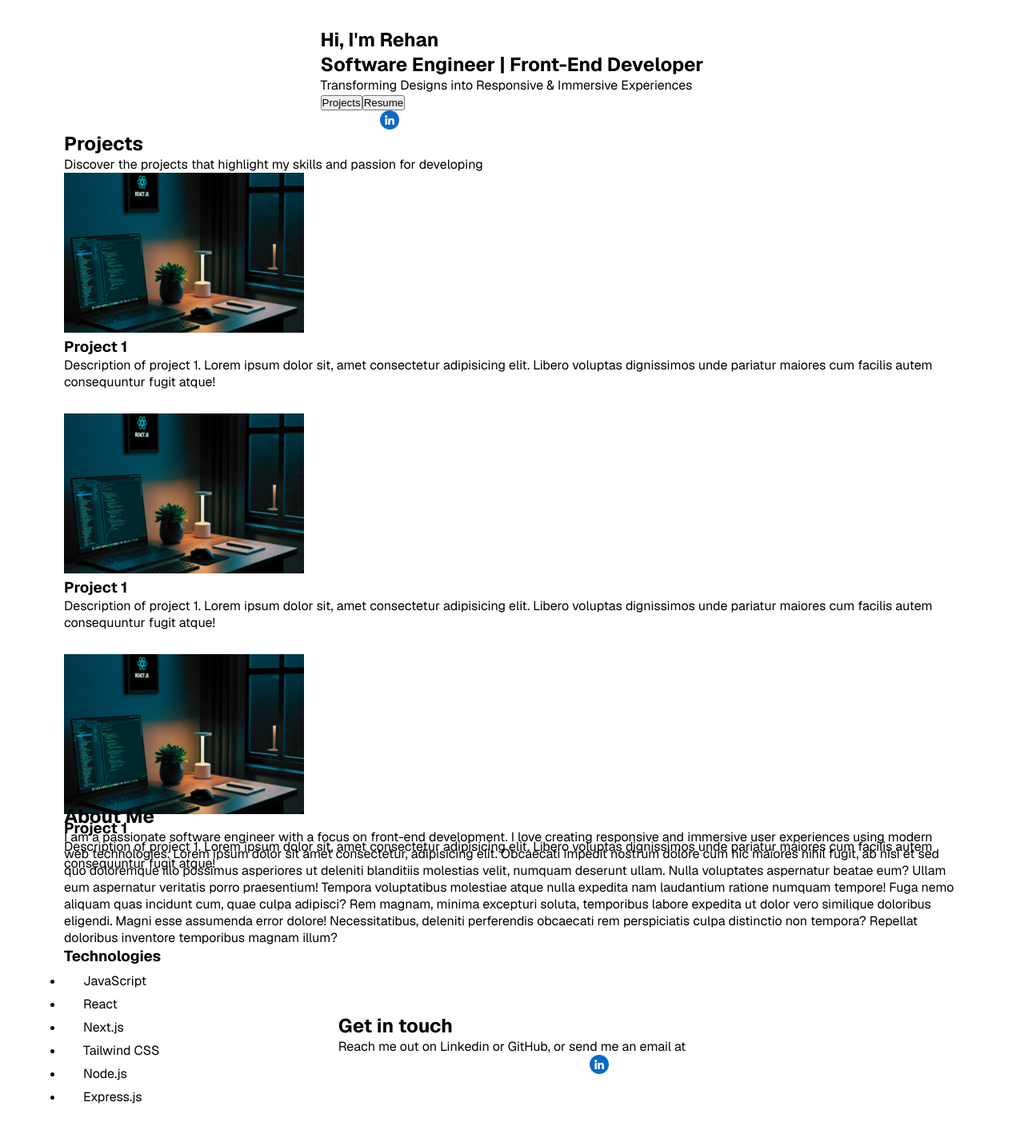
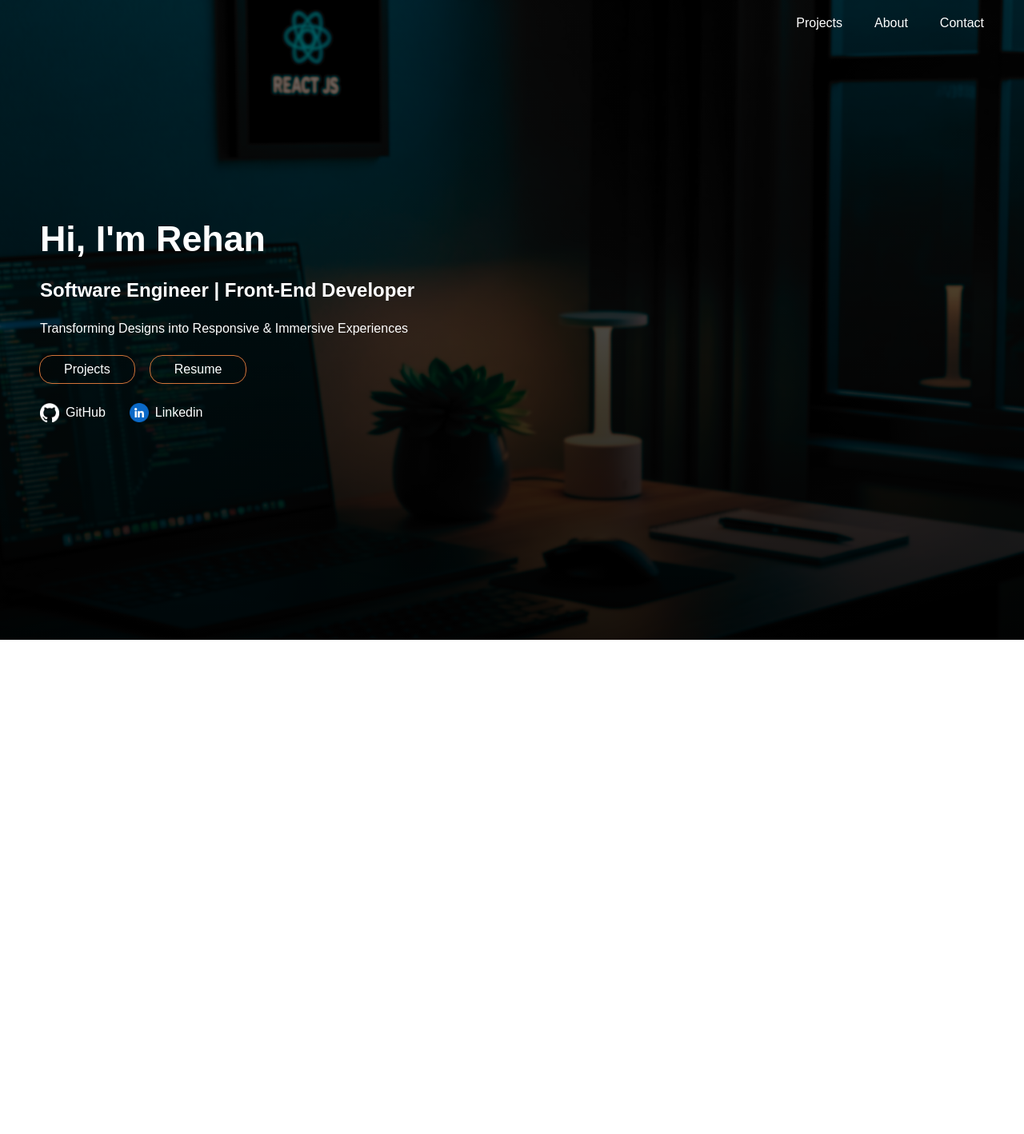
Before and after one commit to mohammedsrehan/portfolio, a Next.js app: page / in a window 1280 px wide. Shown: the top 1418 px of the page at 80% size. After the commit the page ends 800 px from the top, so only its background shows below. Built offline with nearby package versions, Linux system fonts and the light colour scheme.

Commit message:
adding basic styles to the structure

```diff
--- a/src/app/page.module.css
+++ b/src/app/page.module.css
@@ -1,167 +1,165 @@
 .page {
-  --gray-rgb: 0, 0, 0;
-  --gray-alpha-200: rgba(var(--gray-rgb), 0.08);
-  --gray-alpha-100: rgba(var(--gray-rgb), 0.05);
-
-  --button-primary-hover: #383838;
-  --button-secondary-hover: #f2f2f2;
-
-  display: grid;
-  grid-template-rows: 20px 1fr 20px;
-  align-items: center;
-  justify-items: center;
-  min-height: 100svh;
-  padding: 80px;
-  gap: 64px;
-  font-family: var(--font-geist-sans);
+  background-image: linear-gradient(rgba(0, 0, 0, 0.5), rgba(0, 0, 0, 0.9)),
+    url("/bg_image.png");
+  /* background-image: url("/bg_image.png"); */
+  background-size: cover;
+  background-position: center;
+  background-repeat: no-repeat;
+  height: 100vh;
+  width: 100%;
 }
-
-@media (prefers-color-scheme: dark) {
-  .page {
-    --gray-rgb: 255, 255, 255;
-    --gray-alpha-200: rgba(var(--gray-rgb), 0.145);
-    --gray-alpha-100: rgba(var(--gray-rgb), 0.06);
-
-    --button-primary-hover: #ccc;
-    --button-secondary-hover: #1a1a1a;
-  }
-}
-
-.main {
+.hero {
   display: flex;
   flex-direction: column;
-  gap: 32px;
-  grid-row-start: 2;
+  justify-content: center;
+  height: 100vh;
+  width: 100%;
+  color: white;
+  gap: 25px;
+  padding: 0 50px;
 }
-
-.main ol {
-  font-family: var(--font-geist-mono);
-  padding-left: 0;
+.landing {
+  position: relative;
+}
+.nav {
+  display: flex;
+  justify-content: center;
+  align-items: center;
+  gap: 40px;
+  font-size: 1rem;
+  color: #fff;
+  padding: 10px 50px;
+  margin: 10px auto;
+  position: absolute;
+  top: 0;
+  right: 0;
+}
+.header_text {
+  font-size: 2.8rem;
+  font-weight: bold;
   margin: 0;
-  font-size: 14px;
-  line-height: 24px;
-  letter-spacing: -0.01em;
-  list-style-position: inside;
+  max-width: 50vw;
 }
-
-.main li:not(:last-of-type) {
-  margin-bottom: 8px;
+.sub_Title {
+  font-size: 1.5rem;
+  margin: 0;
 }
-
-.main code {
-  font-family: inherit;
-  background: var(--gray-alpha-100);
-  padding: 2px 4px;
-  border-radius: 4px;
-  font-weight: 600;
+.button_container {
+  display: flex;
+  gap: 20px;
 }
-
-.ctas {
+.button {
+  all: unset;
+  padding: 8px 30px;
+  border-radius: 15px;
+  outline: 1px solid #d27338;
+  background-color: transparent;
+  color: #fff;
+  cursor: pointer;
+}
+.socials {
   display: flex;
-  gap: 16px;
+  gap: 30px;
 }
-
-.ctas a {
-  appearance: none;
-  border-radius: 128px;
-  height: 48px;
-  padding: 0 20px;
-  border: 1px solid transparent;
-  transition:
-    background 0.2s,
-    color 0.2s,
-    border-color 0.2s;
-  cursor: pointer;
+.social_link {
   display: flex;
   align-items: center;
   justify-content: center;
-  font-size: 16px;
-  line-height: 20px;
-  font-weight: 500;
+  gap: 8px;
+}
+.projects {
+  display: flex;
+  flex-direction: column;
+  /* align-items: center; */
+  background-color: #000;
+  /* width: 100%; */
+  color: #fff;
+  padding: 20px 50px;
+}
+.project_header_text {
+  display: flex;
+  align-items: flex-start;
+  font-size: 2rem;
+  padding: 20px 0;
+  font-weight: bold;
+  margin: 0;
+  max-width: 50vw;
+  text-align: left;
+}
+.projects_subtitle {
+  font-size: 1rem;
+  padding-bottom: 20px;
+}
+.projects_list {
+  display: flex;
+  align-items: center;
+  justify-content: space-between;
+  gap: 20px;
+  flex-wrap: wrap;
+}
+.project_item {
+  gap: 10px;
+}
+.project_description {
+  width: 300px;
+  display: flex;
+  flex-direction: column;
+  margin-top: 20px;
+  justify-content: space-around;
+  gap: 10px;
+}
+.project_technologies {
+  display: flex;
+  gap: 20px;
+  flex-wrap: wrap;
 }
 
-a.primary {
-  background: var(--foreground);
-  color: var(--background);
-  gap: 8px;
+.about {
+  display: flex;
+  flex-direction: column;
+  justify-content: center;
+  gap: 20px;
+  background-color: #000;
+  color: #fff;
+  padding: 50px 50px 20px 50px;
 }
-
-a.secondary {
-  border-color: var(--gray-alpha-200);
-  min-width: 158px;
+.skills {
+  display: flex;
+  flex-direction: column;
+  gap: 20px;
 }
-
-.footer {
-  grid-row-start: 3;
+.skills_list {
+  all: unset;
   display: flex;
-  gap: 24px;
+  flex-wrap: wrap;
+  gap: 20px;
 }
-
-.footer a {
+.about_header_text {
+  font-size: 2rem;
+  font-weight: bold;
+}
+.skill_item {
+  all: unset;
   display: flex;
+  flex-wrap: wrap;
   align-items: center;
-  gap: 8px;
+  justify-content: center;
+  padding: 10px 0;
+  gap: 10px;
 }
-
-.footer img {
-  flex-shrink: 0;
+.contact{
+  display: flex;
+  flex-direction: column;
+  justify-content: center;
+  gap: 20px;
+  background-color: #000;
+  color: #fff;
+  padding: 50px 50px 20px 50px;
 }
-
-/* Enable hover only on non-touch devices */
-@media (hover: hover) and (pointer: fine) {
-  a.primary:hover {
-    background: var(--button-primary-hover);
-    border-color: transparent;
-  }
-
-  a.secondary:hover {
-    background: var(--button-secondary-hover);
-    border-color: transparent;
-  }
-
-  .footer a:hover {
-    text-decoration: underline;
-    text-underline-offset: 4px;
-  }
+.contact_socials{
+  display: flex;
+  flex-direction: column;
+  align-items: start;
+  justify-content: flex-start;
+  gap: 30px;
 }
-
-@media (max-width: 600px) {
-  .page {
-    padding: 32px;
-    padding-bottom: 80px;
-  }
-
-  .main {
-    align-items: center;
-  }
-
-  .main ol {
-    text-align: center;
-  }
-
-  .ctas {
-    flex-direction: column;
-  }
-
-  .ctas a {
-    font-size: 14px;
-    height: 40px;
-    padding: 0 16px;
-  }
-
-  a.secondary {
-    min-width: auto;
-  }
-
-  .footer {
-    flex-wrap: wrap;
-    align-items: center;
-    justify-content: center;
-  }
-}
-
-@media (prefers-color-scheme: dark) {
-  .logo {
-    filter: invert();
-  }
-}
```
